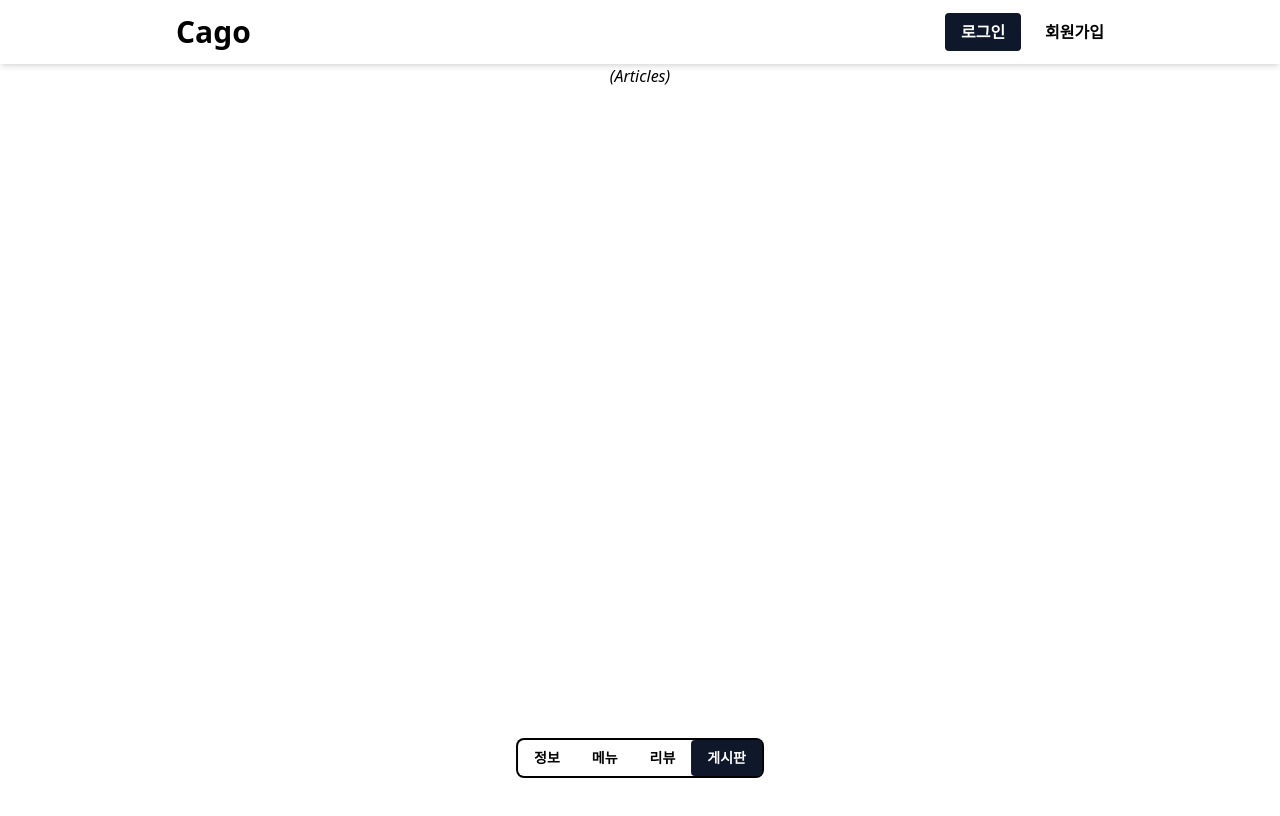
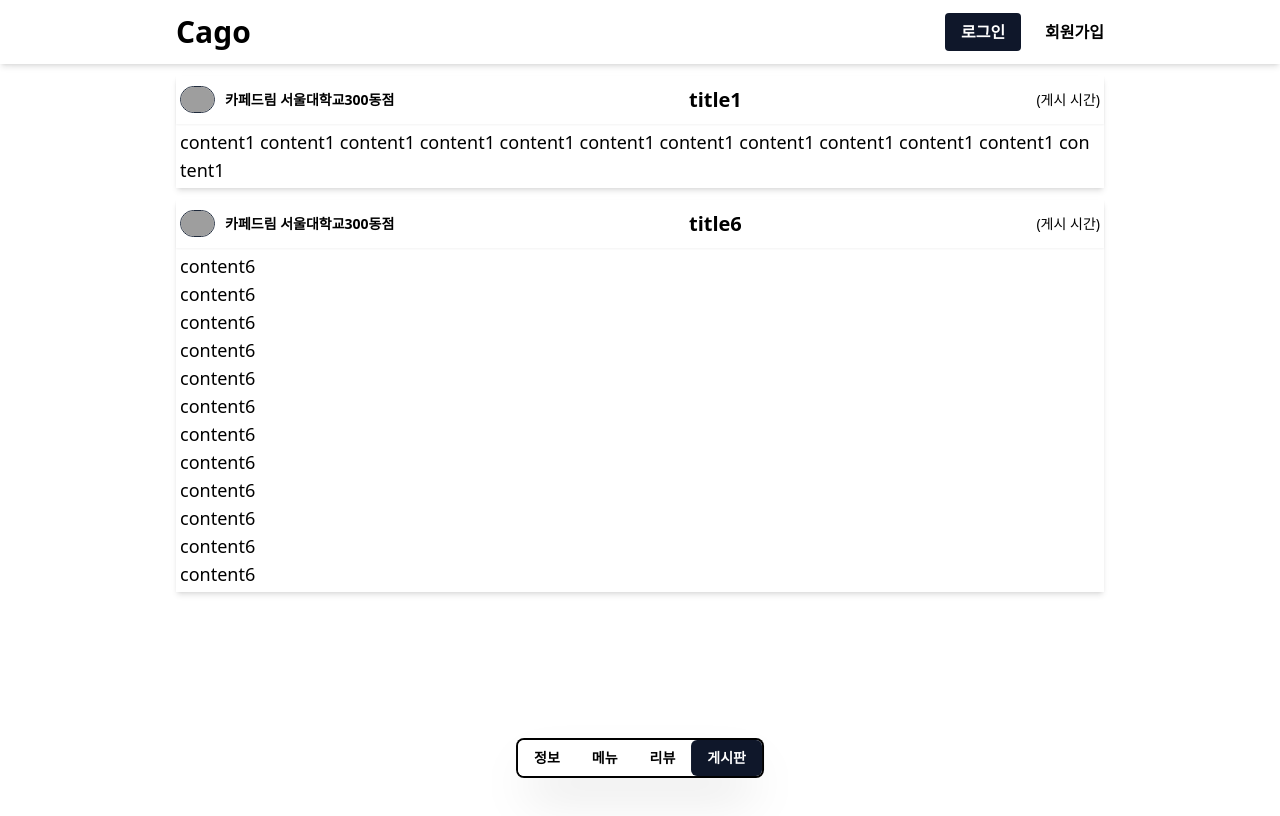
Before and after one commit to swsnu/swppfall2022-team17, a Next.js app in the folder cago-web/: page /cafes/1/board in a window 1280 px wide. Shown: the top 816 px of the page. Built offline with nearby package versions, Linux system fonts and the light colour scheme; no server answers; grey boxes are pictures that could not be loaded.

Commit message:
web: cafe board page

```diff
--- /dev/null
+++ b/cago-web/src/components/contents/ArticlePreview.tsx
@@ -0,0 +1,50 @@
+import { Article } from "lib/board";
+import Image from "next/image";
+import Link from "next/link";
+
+const ArticlePreview = (article: Article) => {
+  const cafeProfileTitleHeader = (
+    <header className="sticky top-0">
+      <ul className="flex justify-between items-center h-12 py-2 px-1 shadow-sm">
+        <li>
+          <Link href={`/cafes/${article.author.id}/info`} className="flex gap-[10px]">
+            <Image
+              loader={() => article.author.avatar}
+              src={article.author.avatar}
+              alt="cafe-profile-avatar"
+              width={35}
+              height={35}
+              className="mx-auto rounded-full border border-slate-800 h-full"
+            />
+            <div className="text-sm font-bold leading-loose">
+              {article.author.display_name}
+              {/* TODO 중앙정렬 */}
+            </div>
+          </Link>
+        </li>
+        <li>
+          <div className="text-xl font-extrabold">{article.title}</div>
+        </li>
+        <li>
+          {/* <h2>{article.created_at}</h2> */}
+          <div className="text-sm font-light">(게시 시간)</div>
+        </li>
+      </ul>
+    </header>
+  );
+
+  const articleContent = (
+    <article className="text-lg font-normal overflow-y-auto pr-1 mb-1 mx-1 mt-1 whitespace-pre-line">
+      {article.content}
+    </article>
+  );
+
+  return (
+    <div className="flex flex-col justify-start max-h-[50vh] break-all shadow-md my-3">
+      {cafeProfileTitleHeader}
+      {articleContent}
+    </div>
+  );
+};
+
+export default ArticlePreview;
--- a/cago-web/src/components/layouts/CafeButtonGroup.tsx
+++ b/cago-web/src/components/layouts/CafeButtonGroup.tsx
@@ -4,11 +4,11 @@ import { useRouter } from "next/router";
 const CafeButtonGroup = () => {
   const router = useRouter();
   const path = router.pathname.split("/")[3];
-  const ariaCurrentTrue = "py-2 px-4 text-sm font-semibold contained";
-  const ariaCurrentFalse = "py-2 px-4 text-sm font-semibold";
+  const ariaCurrentTrue = "py-2 px-4 rounded-md text-sm font-semibold contained";
+  const ariaCurrentFalse = "py-2 px-4 rounded-md text-sm font-semibold bg-white hover:bg-slate-50";
 
   return (
-    <nav className="inline-flex rounded-md shadow-sm ring-2 ring-black fixed bottom-6 left-1/2 -translate-x-1/2">
+    <nav className="inline-flex rounded-md ring-2 ring-black fixed bottom-6 left-1/2 -translate-x-1/2 shadow-2xl">
       <Link
         href={`/cafes/${router.query.id}/info`}
         className={path === "info" ? ariaCurrentTrue : ariaCurrentFalse}
--- /dev/null
+++ b/cago-web/src/data/articles.json
@@ -0,0 +1,62 @@
+[
+    {
+        "id": 1,
+        "title": "title1",
+        "content": "content1 content1 content1 content1 content1 content1 content1 content1 content1 content1 content1 content1",
+        "author": {
+            "id": 1,
+            "display_name": "카페드림 서울대학교300동점",
+            "avatar": "https://cdn4.iconfinder.com/data/icons/sketchy-basic-icons/94/coffee-512.png"
+        }
+    },
+    {
+        "id": 2,
+        "title": "title2",
+        "content": "content2 content2 content2 content2 content2 content2 content2 content2 content2 content2 content2 content2",
+        "author": {
+            "id": 2,
+            "display_name": "파스쿠찌 서울대점(임시휴업중)",
+            "avatar": "https://cdn4.iconfinder.com/data/icons/sketchy-basic-icons/94/coffee-512.png"
+        }
+    },
+    {
+        "id": 3,
+        "title": "title3",
+        "content": "content3 content3 content3 content3 content3 content3 content3 content3 content3 content3 content3 content3",
+        "author": {
+            "id": 3,
+            "display_name": "투썸플레이스 서울대점",
+            "avatar": "https://cdn4.iconfinder.com/data/icons/sketchy-basic-icons/94/coffee-512.png"
+        }
+    },
+    {
+        "id": 4,
+        "title": "title4",
+        "content": "content4\ncontent4\ncontent4\ncontent4\ncontent4\ncontent4\ncontent4\ncontent4\ncontent4\ncontent4\ncontent4\ncontent4\ncontent4",
+        "author": {
+            "id": 3,
+            "display_name": "투썸플레이스 서울대점",
+            "avatar": "https://cdn4.iconfinder.com/data/icons/sketchy-basic-icons/94/coffee-512.png"
+        }
+    },
+    {
+        "id": 5,
+        "title": "title5",
+        "content": "content5\ncontent5\ncontent5\ncontent5\ncontent5\ncontent5\ncontent5\ncontent5\ncontent5\ncontent5\ncontent5\ncontent5",
+        "author": {
+            "id": 2,
+            "display_name": "파스쿠찌 서울대점(임시휴업중)",
+            "avatar": "https://cdn4.iconfinder.com/data/icons/sketchy-basic-icons/94/coffee-512.png"
+        }
+    },
+    {
+        "id": 6,
+        "title": "title6",
+        "content": "content6\ncontent6\ncontent6\ncontent6\ncontent6\ncontent6\ncontent6\ncontent6\ncontent6\ncontent6\ncontent6\ncontent6",
+        "author": {
+            "id": 1,
+            "display_name": "카페드림 서울대학교300동점",
+            "avatar": "https://cdn4.iconfinder.com/data/icons/sketchy-basic-icons/94/coffee-512.png"
+        }
+    }
+]
--- /dev/null
+++ b/cago-web/src/lib/board.ts
@@ -0,0 +1,32 @@
+import axios from "axios";
+import { CagoAPIError, getCagoRequest } from "../utils/index";
+
+interface CafeProfile {
+  id: number;
+  display_name: string;
+  avatar: string;
+}
+
+export interface Article {
+  id: number;
+  title: string;
+  content: string;
+  author: CafeProfile;
+  // created_at: string;
+}
+
+export const postArticle = async (title: string, content: string) => {
+  // try {
+  //   await getCagoRequest<Article>("post")("/board/", {
+  //     title,
+  //     content,
+  //   });
+  // } catch (error) {
+  //   if (axios.isAxiosError<CagoAPIError>(error)) {
+  //     const { errors } = error.response?.data!;
+  //     if (errors.some((v) => v.code === "unique")) {
+  //       throw Error("중복된 이메일입니다.");
+  //     }
+  //   }
+  // }
+};
--- a/cago-web/src/pages/cafes/[id]/board.tsx
+++ b/cago-web/src/pages/cafes/[id]/board.tsx
@@ -1,13 +1,19 @@
+import ArticlePreview from "components/contents/ArticlePreview";
 import CafeButtonGroup from "components/layouts/CafeButtonGroup";
 import CagoHeader from "components/layouts/CagoHeader";
 import Container from "components/layouts/Container";
 import { NextPageWithLayout } from "pages/_app";
+import articlesData from "data/articles.json";
+import { useRouter } from "next/router";
 
 const Board: NextPageWithLayout = () => {
+  const router = useRouter();
+  const id = (typeof router.query.id === "string") ? parseInt(router.query.id) : 0;
   return (
     <main>
-      <h1 className="text-center italic">(Articles)</h1>
-      <div className="h-screen" />
+      { articlesData.filter((at) => at.author.id === id).map((at) => {
+        return <ArticlePreview key = {`${at.id}_article`} {...at} />
+      })}
     </main>
   );
 };
```
Also changed, not shown: cago-web/src/data/cafe-profiles.json (added, +17 -0 lines).
